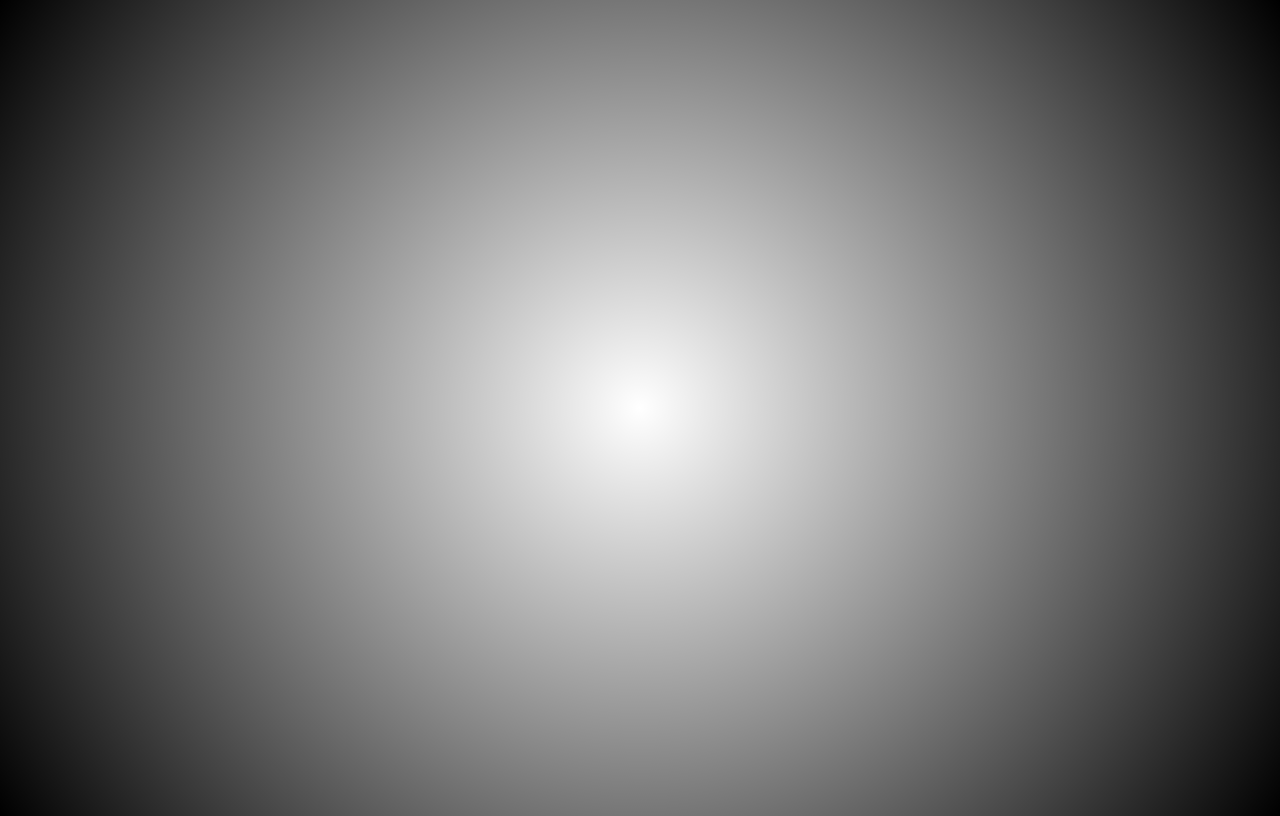
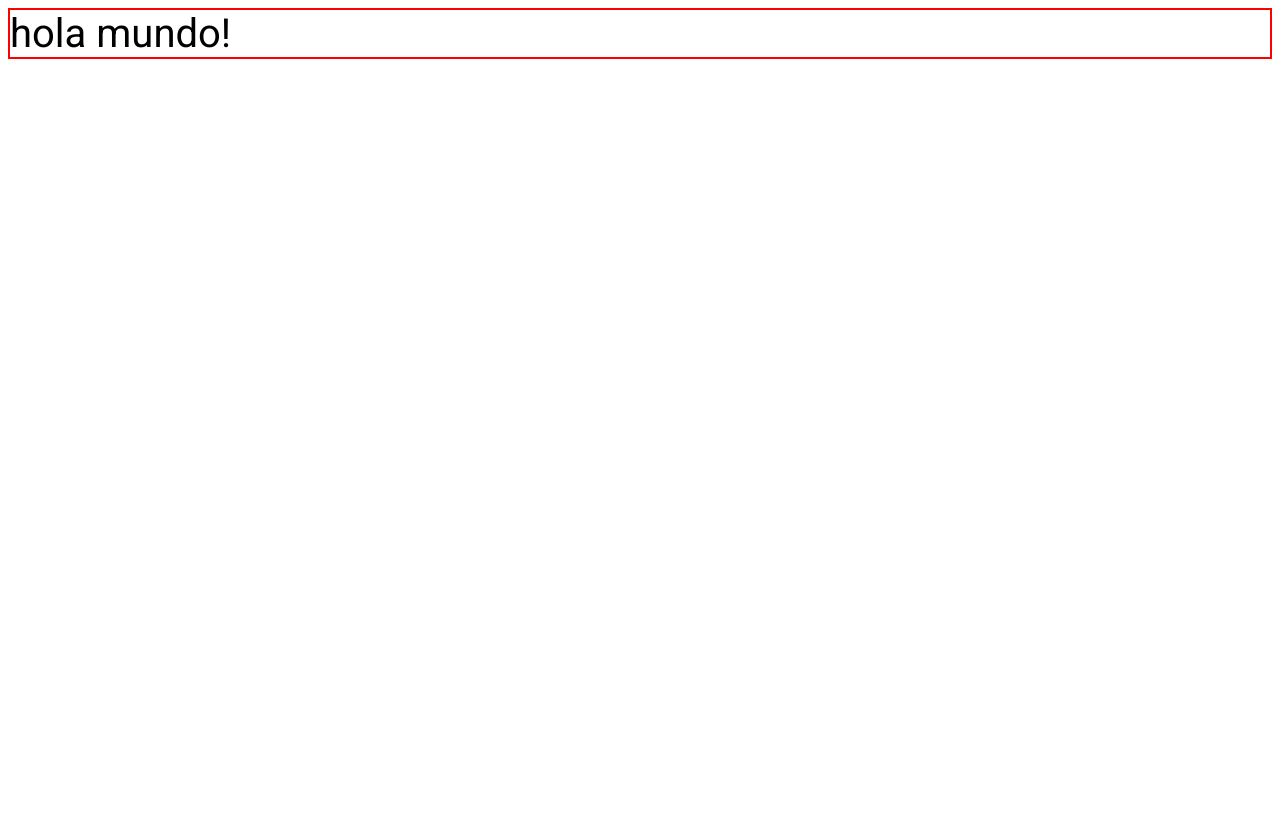
Before and after one commit to 1caruxx/Angular, a plain HTML site: page CSS/index.html in a window 1280 px wide. Drawn offline with Linux system fonts and the light colour scheme.

Commit message:
fdfdf
fdfd

```diff
--- a/CSS/index.html
+++ b/CSS/index.html
@@ -9,8 +9,11 @@
     <link rel="shortcut icon" type="image/x-icon" href="./favicon.ico"/>
 
     <!-- <link rel="stylesheet" type="text/css" href="./styles.css"/> -->
+    <link href="https://fonts.googleapis.com/css?family=Roboto" rel="stylesheet">
     <link rel ="stylesheet" type="text/css" href="./tests.css"/>
     <link rel="stylesheet" href="https://cdnjs.cloudflare.com/ajax/libs/font-awesome/4.7.0/css/font-awesome.min.css">
+
+
 </head>
 
 <body>
@@ -153,7 +156,7 @@
     </div> -->
     <!-- #endregion -->
 
-
+    <div> hola mundo!</div>
 </body>
 
 </html>
--- a/CSS/tests.css
+++ b/CSS/tests.css
@@ -1,6 +1,23 @@
-body {
+/* @font-face {
+    font-family: roboto;
+    src: url('./src/font/Roboto-Thin.ttf');
+}
 
-    background: radial-gradient(circle, rgb(255, 255, 255, 0) , black);
-    height: 100%;
-    font-family: Verdana, Geneva, Tahoma, sans-serif;
+@font-face {
+    font-family: roboto;
+    src: url('./src/font/Roboto-Bold.ttf');
+    font-weight: bold;
 }
+
+@font-face {
+    font-family: roboto;
+    src: url('./src/font/Roboto-Italic.ttf');
+    font-style: italic
+} */
+
+div {
+    font-family: Roboto;
+    border: solid red 2px;
+    font-weight: 200;
+    font-size: 40px;
+}
```
Also changed, not shown: CSS/README.md, CSS/src/font/Roboto-Black.ttf (added), CSS/src/font/Roboto-BlackItalic.ttf (added), CSS/src/font/Roboto-Bold.ttf (added), CSS/src/font/Roboto-BoldItalic.ttf (added), CSS/src/font/Roboto-Italic.ttf (added), CSS/src/font/Roboto-Light.ttf (added), CSS/src/font/Roboto-LightItalic.ttf (added), CSS/src/font/Roboto-Medium.ttf (added), CSS/src/font/Roboto-MediumItalic.ttf (added), CSS/src/font/Roboto-Regular.ttf (added), CSS/src/font/Roboto-Thin.ttf (added), CSS/src/font/Roboto-ThinItalic.ttf (added).
